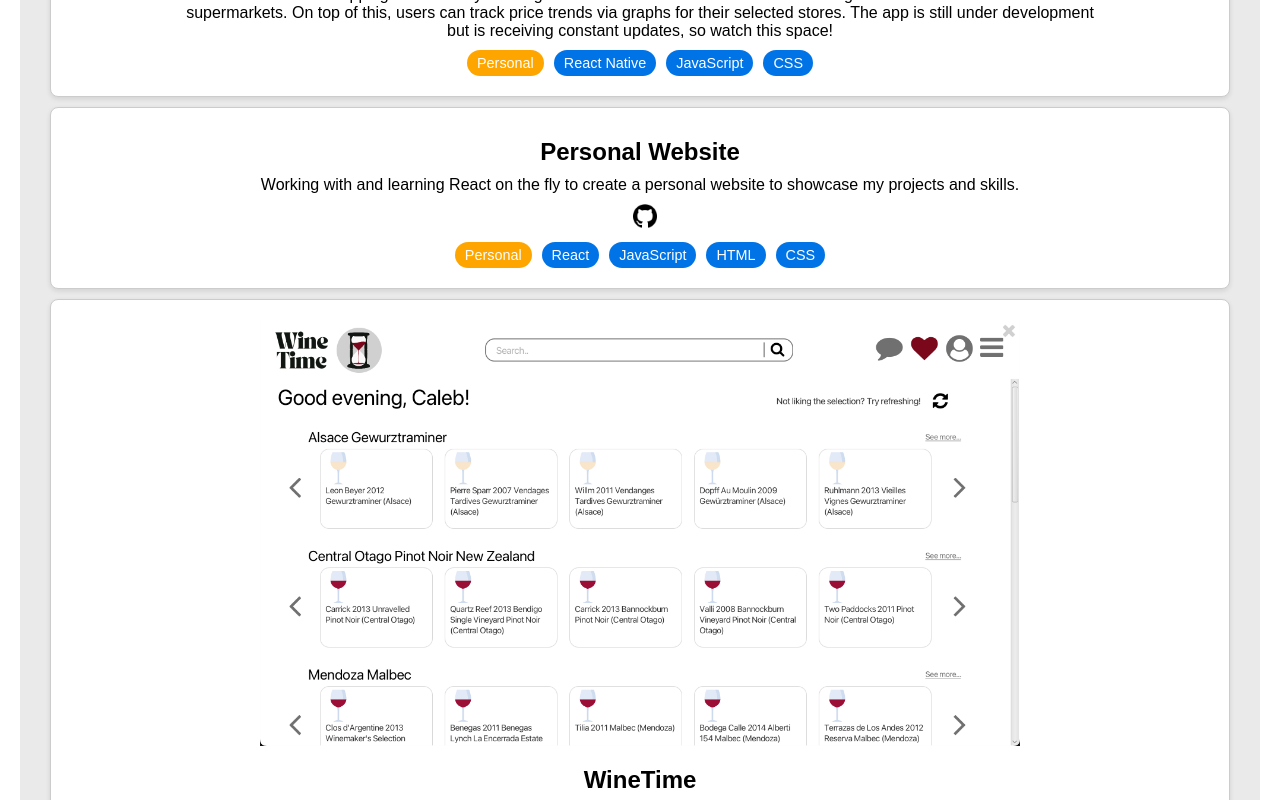
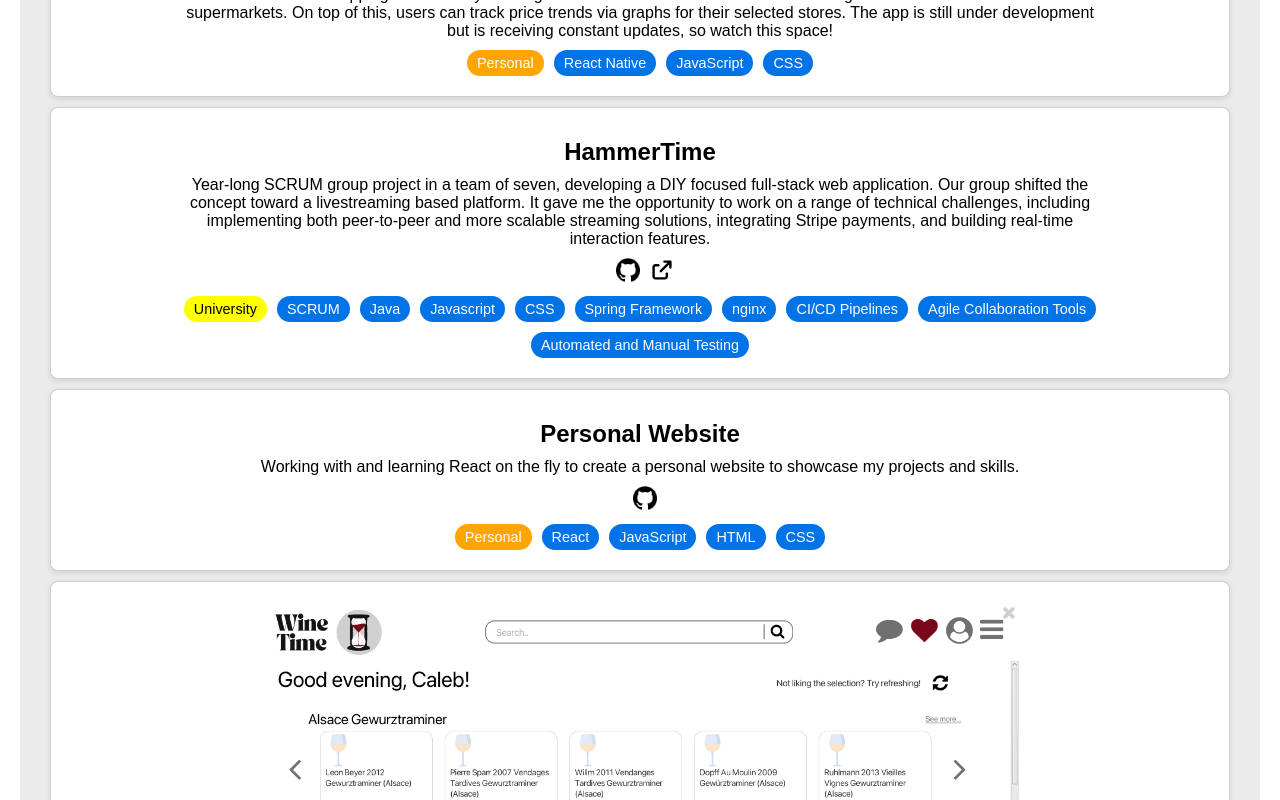
Before and after one commit to caleb-cooper2/caleb-cooper2.github.io, a React (Create React App) app: page / in a window 1280 px wide. Shown: the part 1340-2140 px from the top of the page. Built offline with nearby package versions, Linux system fonts and the light colour scheme.

Commit message:
Initial addition of HammerTime

```diff
--- a/src/components/Projects.js
+++ b/src/components/Projects.js
@@ -27,6 +27,19 @@ function Projects() {
             .setLogo(CartsyLogo)
             .setMultipleImages([CartsyNotify, CartsySearch, CartsyProduct, CartsyGraph, CartsyStore])
             .setKeyAspects(["React Native", "JavaScript", "CSS"])
+            .build(),
+        new TileBuilder()
+            .setTitle("HammerTime")
+            .setDescription(
+                "Year-long SCRUM group project in a team of seven, developing a DIY focused full-stack web application. " +
+                "Our group shifted the concept toward a livestreaming based platform. It gave me the opportunity to work on a " +
+                "range of technical challenges, including implementing both peer-to-peer and more scalable streaming " +
+                "solutions, integrating Stripe payments, and building real-time interaction features."
+            )
+            .setGithubLink("https://github.com/caleb-cooper2/HammerTime")
+            .setLink("https://seng302.calebcooper.co.nz/login?email=guest@hammertime.com&password=P4$$word")
+            .setKeyAspects(["SCRUM", "Java", "Javascript", "CSS", "Spring Framework", "nginx", "CI/CD Pipelines", "Agile Collaboration Tools", "Automated and Manual Testing"])
+            .setProjectType("University")
             .build(),
         new TileBuilder()
             .setTitle("Personal Website")
--- a/src/components/Tile.css
+++ b/src/components/Tile.css
@@ -101,10 +101,12 @@
     visibility: hidden;
     opacity: 0;
     transition: visibility 0.2s, opacity 0.2s;
+    white-space: nowrap;
 }
 
 .icon-wrapper {
     position: relative;
+    overflow: visible;
 }
 
 .icon-wrapper:hover .tooltip {
--- a/src/components/Tile.js
+++ b/src/components/Tile.js
@@ -1,8 +1,9 @@
 import React from "react";
 import "./Tile.css";
 import githubIcon from "../assets/github.png";
+import redirectIcon from "../assets/redirect.svg"
 
-function Tile({ title, description, image, githubLink, keyAspects, projectType, underConstruction, logo, multipleImages }) {
+function Tile({ title, description, image, redirectLink, githubLink, keyAspects, projectType, underConstruction, logo, multipleImages }) {
     var bubbleColor;
     var textColor = "";
     if (projectType === "University") {
@@ -28,12 +29,13 @@ function Tile({ title, description, image, githubLink, keyAspects, projectType,
                     </div>
                 )}
                 <p className="tile-description">{description}</p>
+                <div className="icons-row">
                     {githubLink && (
-              <div className="icon-wrapper">
                         <a
                             href={githubLink}
                             target="_blank"
                             rel="noopener noreferrer"
+                            className="icon-wrapper"
                         >
                             <img
                                 src={githubIcon}
@@ -42,8 +44,23 @@ function Tile({ title, description, image, githubLink, keyAspects, projectType,
                             />
                             <div className="tooltip">GitHub Repository</div>
                         </a>
+                    )}
+                    {redirectLink && (
+                        <a
+                            href={redirectLink}
+                            target="_blank"
+                            rel="noopener noreferrer"
+                            className="icon-wrapper"
+                        >
+                            <img
+                                src={redirectIcon}
+                                alt="Redirect Icon"
+                                className="github-icon"
+                            />
+                            <div className="tooltip">Try it out</div>
+                        </a>
+                    )}
                 </div>
-          )}
                 <div className="key-aspects">
                     {projectType && (
                         <span className="skill-bubble" style={{ backgroundColor: bubbleColor, color: textColor }}>
--- a/src/utils/TileBuilder.js
+++ b/src/utils/TileBuilder.js
@@ -4,6 +4,7 @@ class TileBuilder {
             title: "",
             description: "",
             image: null,
+            redirectLink: null,
             githubLink: null,
             keyAspects: [],
             projectType: "",
@@ -58,6 +59,11 @@ class TileBuilder {
         return this;
     }
 
+    setLink(link) {
+        this.tile.redirectLink = link;
+        return this;
+    }
+
     build() {
         return this.tile;
     }
```
Also changed, not shown: src/App.js (indentation only), src/assets/redirect.svg (added), 2 other files (tests, documents, lock files or other folders). Lines whose indentation alone changed are shown as unchanged.
